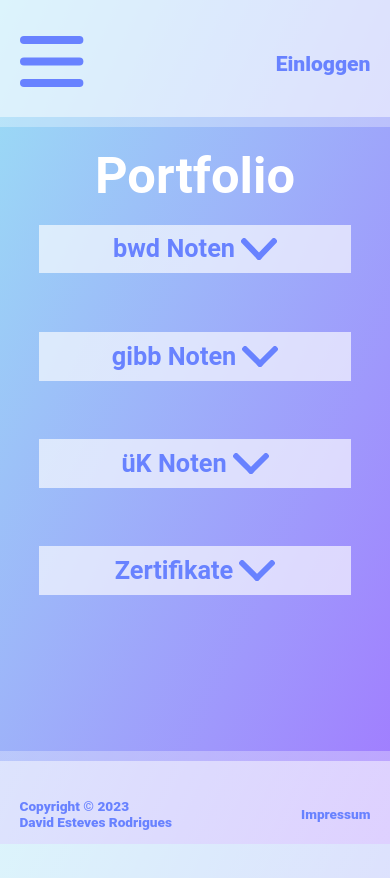
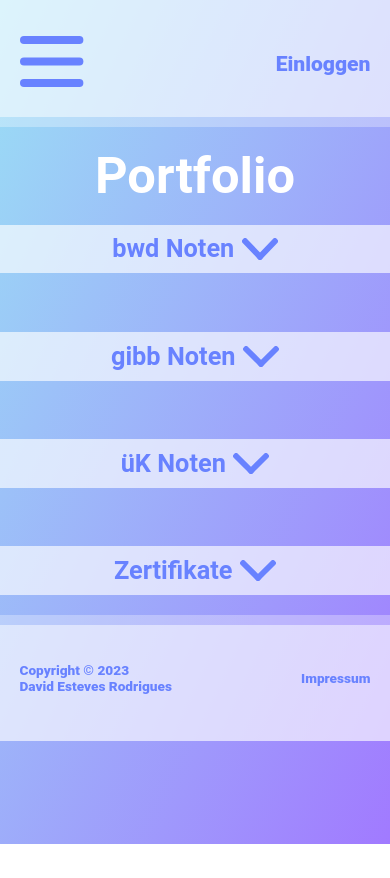
Before and after one commit to daviddresus/portfolio, a React (Create React App) app: page /portfolio in a window 390 px wide. After the commit the page ends 844 px from the top, so only its background shows below. Built offline with nearby package versions, Linux system fonts and the light colour scheme; no server answers; grey boxes are pictures that could not be loaded.

Commit message:
continued resizing dropdown in portfolio page$

```diff
--- a/src/Pages/Portfolio/Portfolio.css
+++ b/src/Pages/Portfolio/Portfolio.css
@@ -2,8 +2,8 @@
 {
     display: grid;
     grid-template-columns: auto auto;
-    margin: 0 15% 5% 15%;
     gap: 7.5vw;
+    margin-bottom: 5%;
 }
 
 iframe
@@ -17,9 +17,8 @@ iframe
 {
     #all_grades_box
     {
-        display: grid;
-        grid-template-columns: auto;
-        margin: 0 10% 40% 10%;
+        display: flex;
+        flex-direction: column;
         gap: 15vw;
     }
 }
@@ -29,9 +28,8 @@ iframe
 {
     #all_grades_box
     {
-        display: grid;
-        grid-template-columns: auto;
-        margin: 0 10% 40% 10%;
+        display: flex;
+        flex-direction: column;
         gap: 15vw;
     }
 }
--- a/src/Pages/Portfolio/Portfolio.js
+++ b/src/Pages/Portfolio/Portfolio.js
@@ -26,7 +26,9 @@ export default function Portfolio() {
         {grades.map((grade, index) => (
           <div key={index}>
             {isLoggedIn ? (
-              <Dropdown content={<iframe src={grade.pdf_file}></iframe>} title={grade.dropdown_title} />
+              <div>
+                <Dropdown content={<iframe src={grade.pdf_file}></iframe>} title={grade.dropdown_title} />
+              </div>
             ) : (
               <p>Please log in to access the portfolio.</p>
             )}
```
